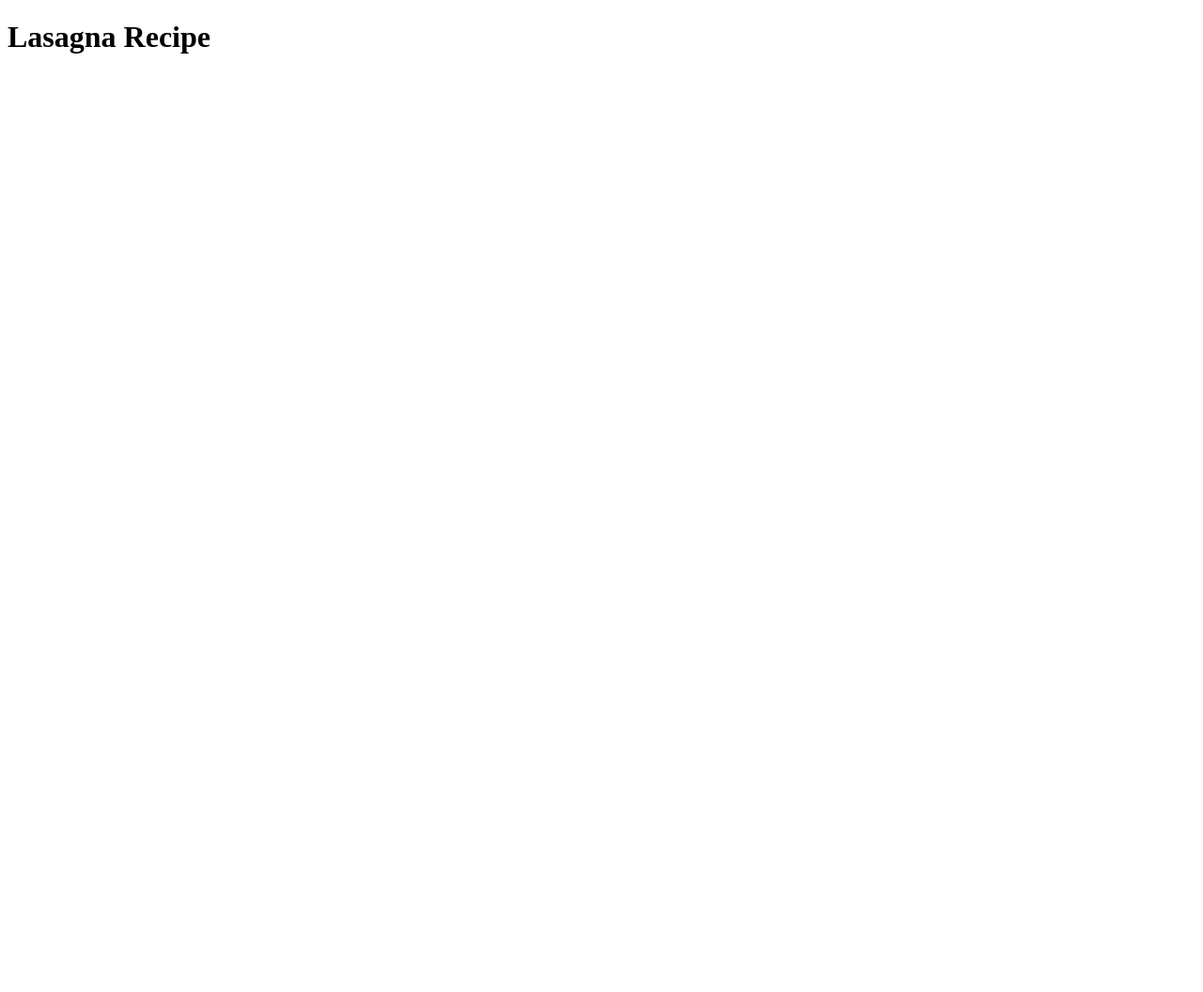
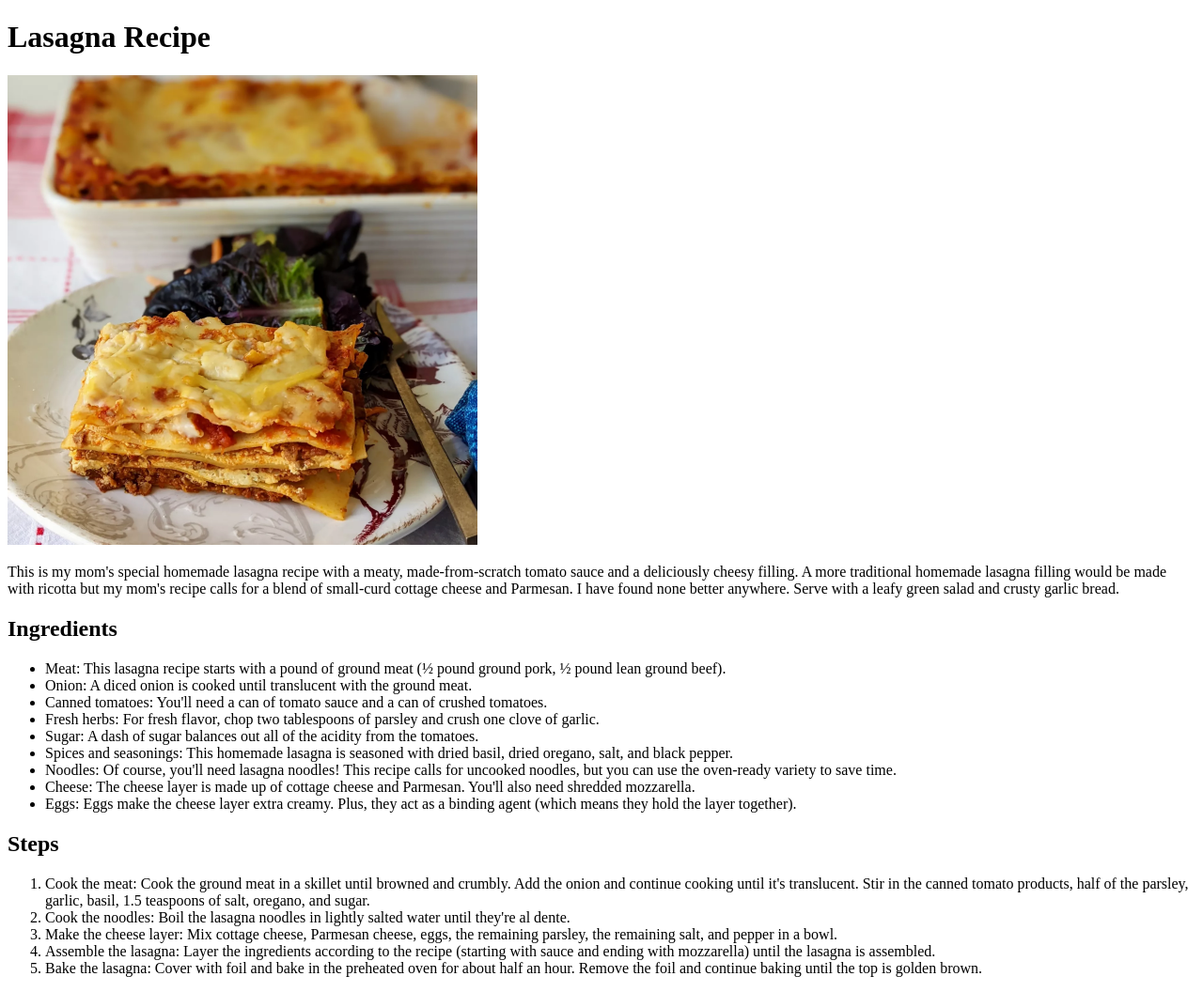
Before and after one commit to crl0000/odin-recipes, a plain HTML site: page recipes/lasagna.html in a window 1280 px wide. Shown: the whole page at 94% size. Before the commit the page ends 800 px from the top, so only its background shows below. Drawn offline with Linux system fonts and the light colour scheme.

Commit message:
added ingredients, steps and image

```diff
--- a/recipes/lasagna.html
+++ b/recipes/lasagna.html
@@ -7,5 +7,27 @@
 </head>
 <body>
     <h1>Lasagna Recipe</h1>
+    <img src="img/homemade-lasagna.webp" alt="Homemade Lasagna" width="500">
+    <p>This is my mom's special homemade lasagna recipe with a meaty, made-from-scratch tomato sauce and a deliciously cheesy filling. A more traditional homemade lasagna filling would be made with ricotta but my mom's recipe calls for a blend of small-curd cottage cheese and Parmesan. I have found none better anywhere. Serve with a leafy green salad and crusty garlic bread.</p>
+    <h2>Ingredients</h2>
+    <ul>
+        <li>Meat: This lasagna recipe starts with a pound of ground meat (½ pound ground pork, ½ pound lean ground beef).</li>
+        <li>Onion: A diced onion is cooked until translucent with the ground meat.</li>
+        <li>Canned tomatoes: You'll need a can of tomato sauce and a can of crushed tomatoes.</li>
+        <li>Fresh herbs: For fresh flavor, chop two tablespoons of parsley and crush one clove of garlic.</li>
+        <li>Sugar: A dash of sugar balances out all of the acidity from the tomatoes.</li>
+        <li>Spices and seasonings: This homemade lasagna is seasoned with dried basil, dried oregano, salt, and black pepper.</li>
+        <li>Noodles: Of course, you'll need lasagna noodles! This recipe calls for uncooked noodles, but you can use the oven-ready variety to save time.</li>
+        <li>Cheese: The cheese layer is made up of cottage cheese and Parmesan. You'll also need shredded mozzarella.</li>
+        <li>Eggs: Eggs make the cheese layer extra creamy. Plus, they act as a binding agent (which means they hold the layer together).</li>
+    </ul>
+    <h2>Steps</h2>
+        <ol>
+            <li>Cook the meat: Cook the ground meat in a skillet until browned and crumbly. Add the onion and continue cooking until it's translucent. Stir in the canned tomato products, half of the parsley, garlic, basil, 1.5 teaspoons of salt, oregano, and sugar.</li>
+            <li>Cook the noodles: Boil the lasagna noodles in lightly salted water until they're al dente.</li>
+            <li>Make the cheese layer: Mix cottage cheese, Parmesan cheese, eggs, the remaining parsley, the remaining salt, and pepper in a bowl.</li>
+            <li>Assemble the lasagna: Layer the ingredients according to the recipe (starting with sauce and ending with mozzarella) until the lasagna is assembled.</li>
+            <li>Bake the lasagna: Cover with foil and bake in the preheated oven for about half an hour. Remove the foil and continue baking until the top is golden brown.</li>
+        </ol>
 </body>
 </html>
```
Also changed, not shown: recipes/img/homemade-lasagna.webp (added).
